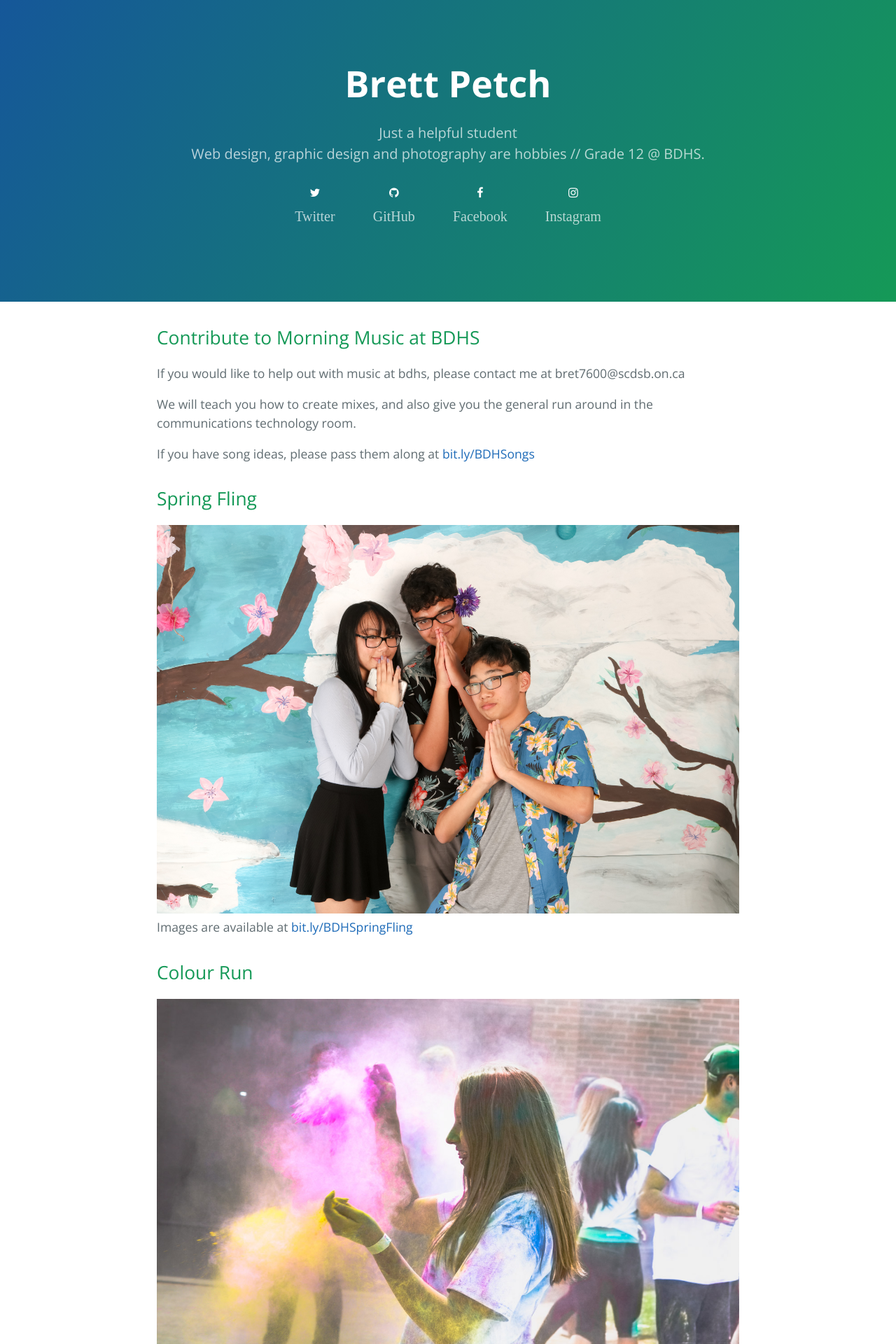
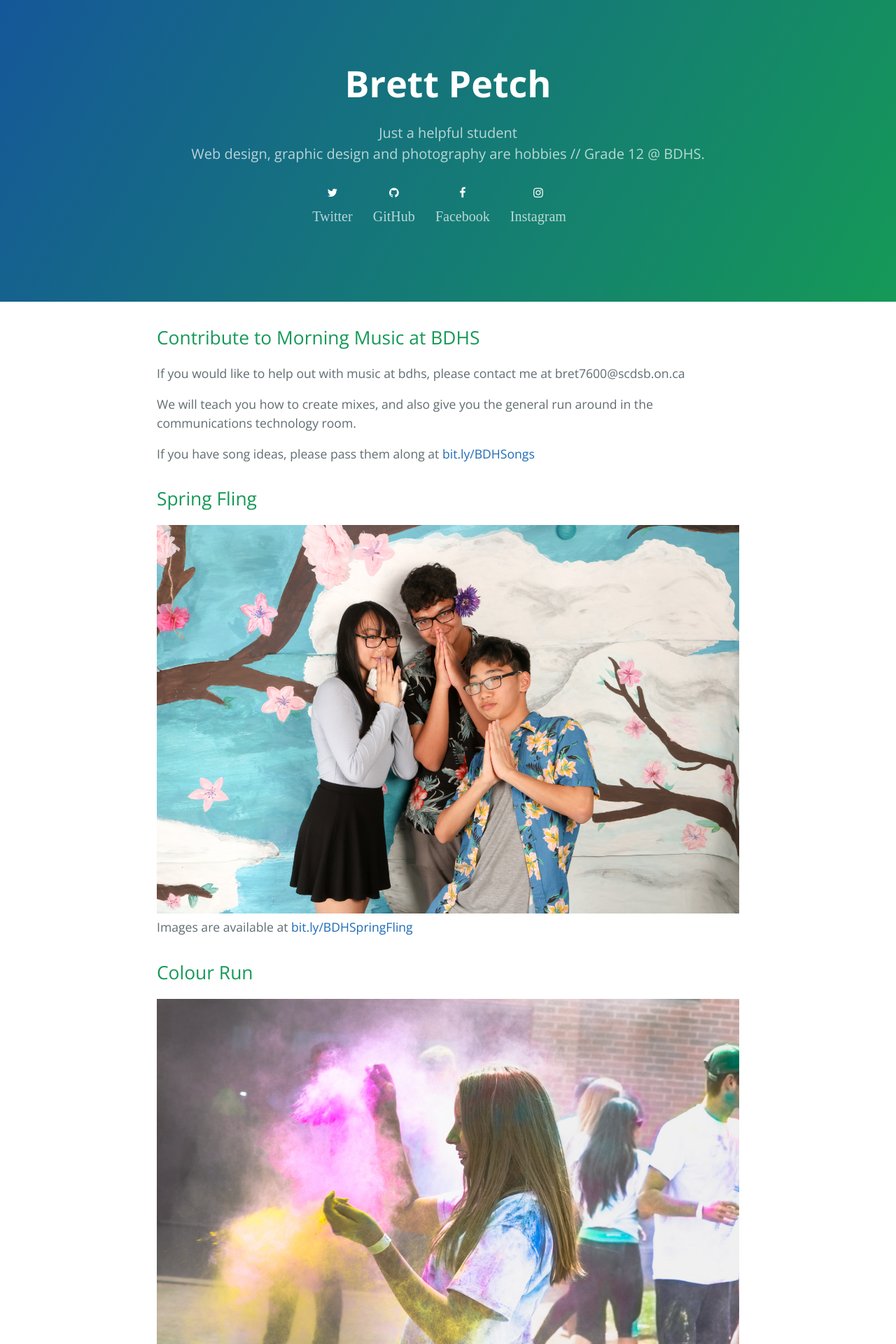
Before and after one commit to brettpetch/brettpetch.github.io, a Jekyll site: the page built from index.md, in a window 1280 px wide. Shown: the top 1920 px of the page at 70% size. Built offline with Jekyll 4.4.1, drawn with Linux system fonts in a browser that asks for light colours; nearby versions of some CDN libraries; our own code applies the rules of GitHub Pages for plain Markdown files.

```diff
--- a/_layouts/default.html
+++ b/_layouts/default.html
@@ -15,27 +15,40 @@
       <h2 class="project-tagline">{{ site.description | default: site.github.project_tagline }}</h2>
 <div align="center">
   {% if site.twitter_username %}
-<a style="color: white; padding: 25px 25px 25px 25px;" href="https://twitter.com/{{ site.twitter_username }}">
+  <a style="color: white; padding: 25px 25px 0px 0px;" href="https://twitter.com/{{ site.twitter_username }}">
     <i class="fa fa-twitter">
       <h2 class="project-tagline">Twitter</h2>
     </i>
-</a>{% endif %}{% if site.github_username %}
-<a style="color: white; padding: 25px 25px 25px 25px;" href="https://github.com/{{ site.github_username }}">
+  </a>
+  {% endif %}
+  {% if site.github_username %}
+  <a style="color: white; padding: 25px 25px 0px 0px;" href="https://github.com/{{ site.github_username }}">
     <i class="fa fa-github">
       <h2 class="project-tagline">GitHub</h2>
     </i>
-</a>{% endif %}{% if site.facebook_username %}
-<a style="color: white; padding: 25px 25px 25px 25px;" href="https://www.facebook.com/{{ site.facebook_username }}">
+  </a>
+  {% endif %}
+  {% if site.facebook_username %}
+  <a style="color: white; padding: 25px 25px 0px 0px;" href="https://www.facebook.com/{{ site.facebook_username }}">
     <i class="fa fa-facebook">
       <h2 class="project-tagline"> Facebook</h2>
     </i>
-</a>{% endif %}
+  </a>
+  {% endif %}
   {% if site.instagram_username %}
-<a style="color: white; padding: 25px 25px 25px 25px;" href="https://www.instagram.com/{{ site.instagram_username }}">
+  <a style="color: white; padding: 25px 25px 0px 0px;" href="https://www.instagram.com/{{ site.instagram_username }}">
     <i class="fa fa-instagram">
       <h2 class="project-tagline"> Instagram</h2>
     </i>
-</a>{% endif %}
+  </a>
+  {% endif %}
+  {% if site.discord_username %}
+  <a style="color: white; padding: 25px 25px 0px 0px;" href="https://www.discord.com/{{ site.discord_username }}">
+    <i class="fa fa-instagram">
+      <h2 class="project-tagline"> Discord</h2>
+    </i>
+  </a>
+  {% endif %}
 </div>
     </section>
 
```
Also changed, not shown: other parts of _layouts/default.html (+1 -1 lines). Lines whose indentation alone changed are shown as unchanged.
